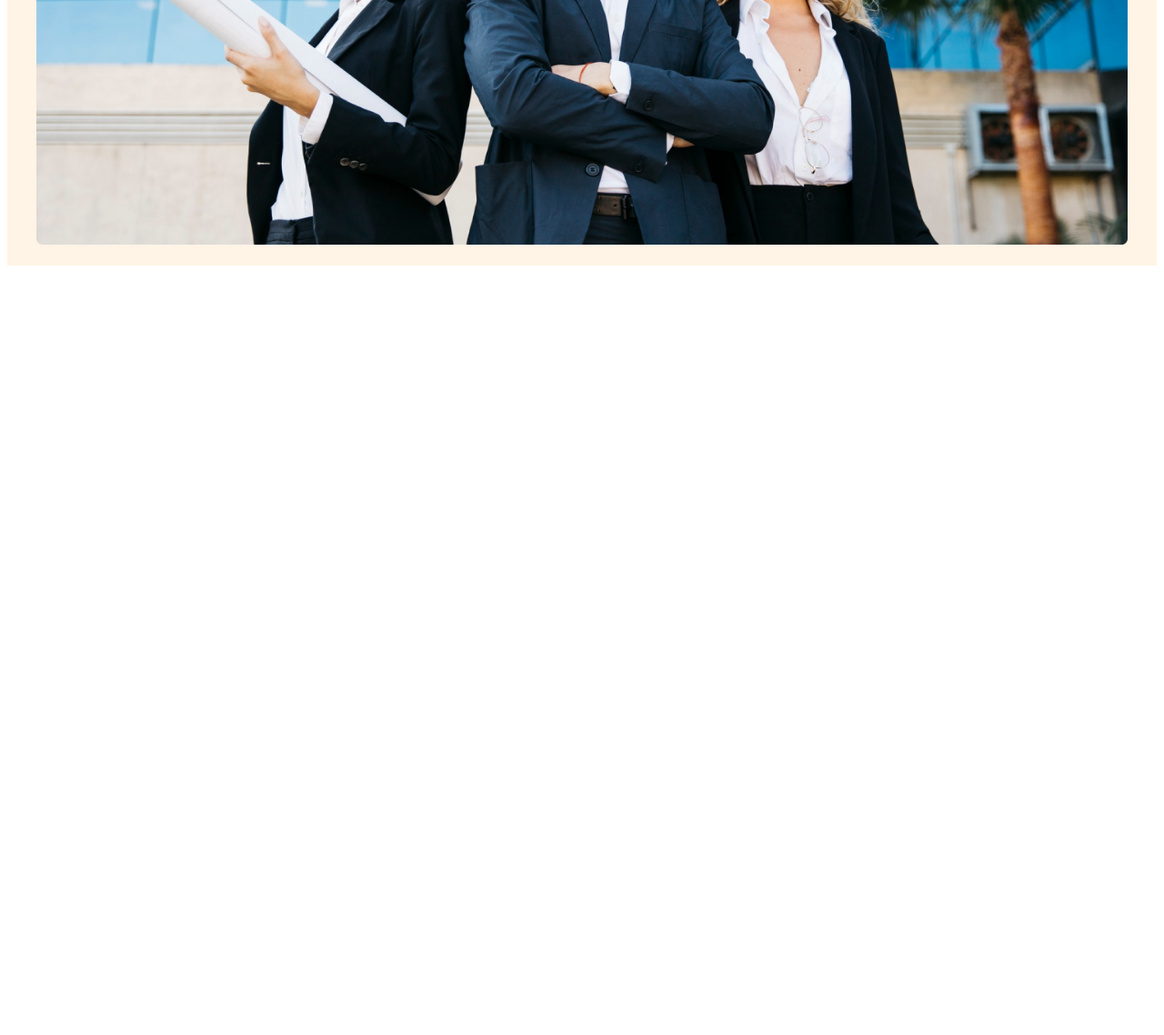
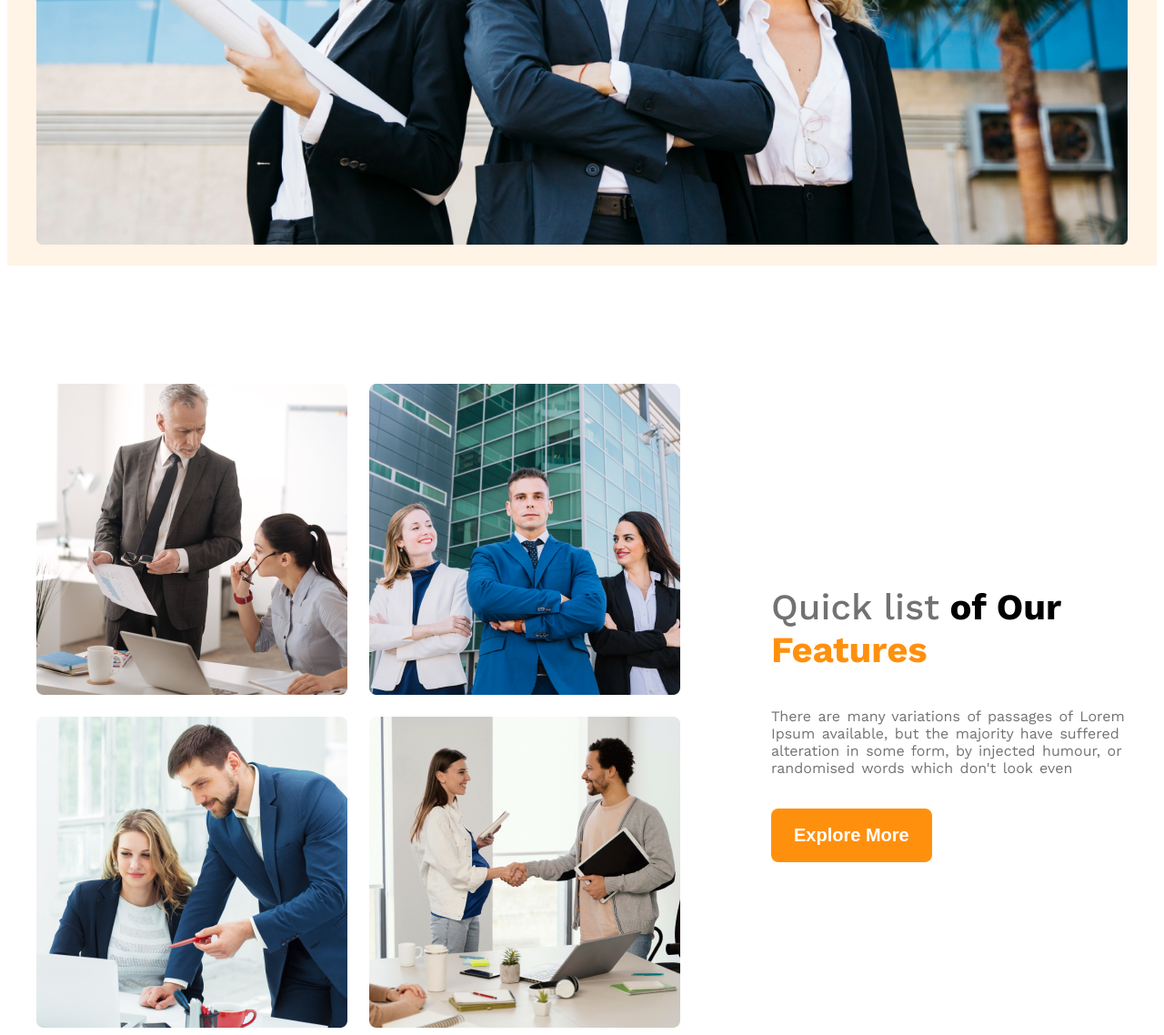
Before and after one commit to sheikh-saiyam/g3-architects-project, a plain HTML site: page index.html in a window 1280 px wide. Shown: the part 766-1904 px from the top of the page at 91% size. Before the commit the page ends 1066 px from the top, so only its background shows below. Drawn offline with nearby package versions, Linux system fonts and the light colour scheme.

Commit message:
team section complete

```diff
--- a/index.html
+++ b/index.html
@@ -27,7 +27,10 @@
       </nav>
       <div class="banner">
         <div class="banner-content">
-          <h1 class="banner-title">Brand New <br> Group of Architects</h1>
+          <h1 class="banner-title">
+            Brand New <br />
+            Group of Architects
+          </h1>
           <p class="banner-description">
             There are many variations of passages of Lorem Ipsum available, but
             the majority have suffered alteration in some form, by injected
@@ -36,11 +39,31 @@
           <button class="btn-primary">Explore-more</button>
         </div>
         <img class="banner-img" src="images/banner.png" alt="" />
-        <br><br>
+        <br /><br />
       </div>
     </header>
-    <main >
-
+    <main>
+      <section class="team">
+        <div class="teams-img-container">
+          <img src="/images/team1.png" alt="" />
+          <img src="/images/team2.png" alt="" />
+          <img src="/images/team3.png" alt="" />
+          <img src="/images/team4.png" alt="" />
+        </div>
+        <div class="our-features">
+          <h3 class="features-title">
+            <span class="text-light-grey " id="span1">Quick list</span>
+            <span class="span2">of Our </span>
+            <span class="span3"> Features</span>
+          </h3>
+          <p class="features-description">
+            There are many variations of passages of Lorem Ipsum available, but
+            the majority have suffered alteration in some form, by injected
+            humour, or randomised words which don't look even
+          </p><br>
+          <button class="btn-primary">Explore More</button>
+        </div>
+      </section>
     </main>
     <footer></footer>
   </body>
--- a/styles/style.css
+++ b/styles/style.css
@@ -28,6 +28,9 @@
 main{
   max-width: 1200px;
   margin: 0 auto;
+}
+main >section{
+  margin-top: 130px;
 }
 /* header style */
 .navbar{
@@ -69,7 +72,35 @@ main{
 .banner .banner-img{
   width: 100%;
 }
-/*  */
+/* team section */
+.team{
+  align-items: center;
+  display: flex;
+}
+.teams-img-container {
+  display: grid;
+  grid-template-columns: repeat(2,1fr);
+  gap: 24px;
+}
+.our-features{
+  margin-left: 100px;
+  max-width: 530px;
+}
+.features-title{
+  font-size: 2.5rem;
+  font-weight: 700;
+}
+#span1{
+  font-weight: 500;
+}
+.span3{
+  color: #FF900E;
+}
+.features-description{
+  color: #727272;
+  font-size: 16px;
+  word-spacing: 2px;
+}
 @media screen and (max-width:576px) {
   .navbar ,  .nav-links{
   flex-direction: column;
```
